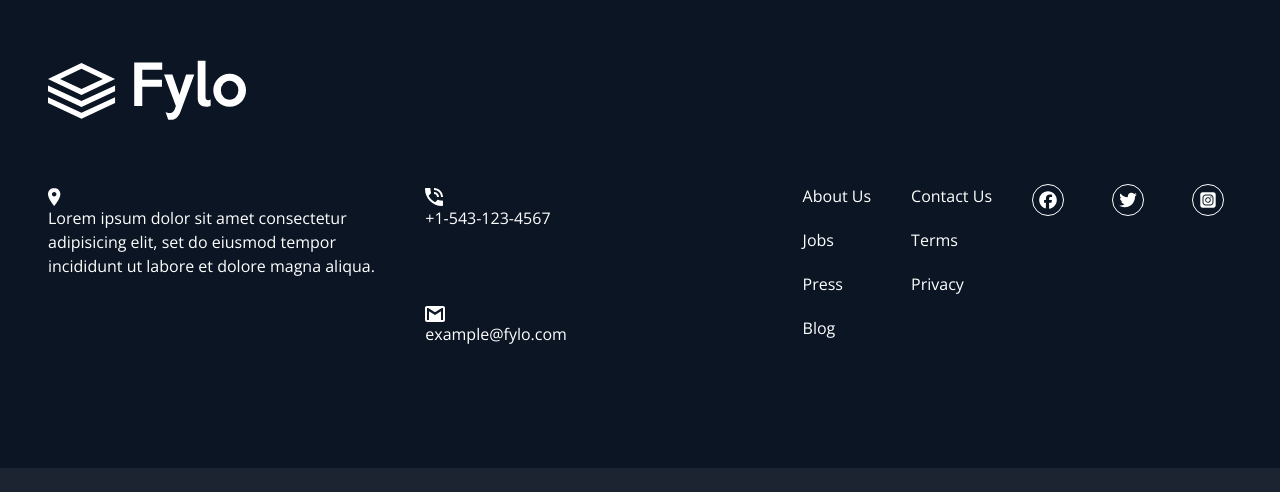
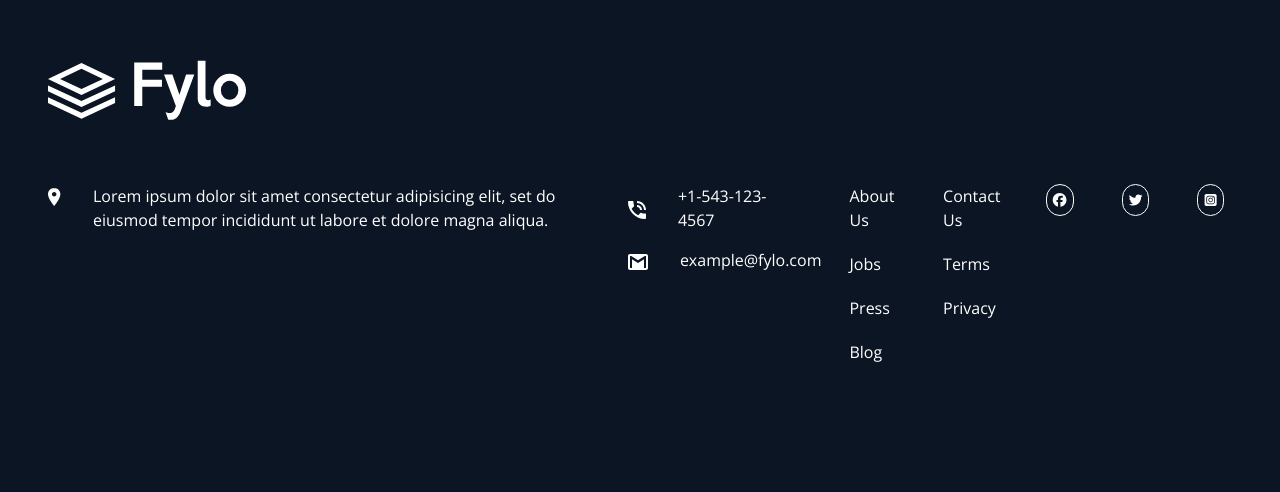
Before and after one commit to RMAlt-64/Fylo-dark-theme-landing-page, a React (Vite) app: page / in a window 1280 px wide. Shown: the part 3252-3744 px from the top of the page. Before the commit the page ends 3720 px from the top, so only its background shows below. Built offline with nearby package versions, Linux system fonts and the light colour scheme; a web font is replaced by a local one.

Commit message:
agreglos de layout

```diff
--- a/src/components/footer/Footer.tsx
+++ b/src/components/footer/Footer.tsx
@@ -14,7 +14,7 @@ export const Footer = () => {
             <img src={"/images/logo.svg"} alt="Logo" className="w-[198px] h-[60px] mb-16" />
 
 
-            <div className="flex flex-col gap-4 md:flex-row">
+            <div className="flex flex-col gap-4 md:flex-row md:gap-12">
                 <ExportLocalitation styles="flex-1" {...contactDetails[0]} />
 
                 <div className="flex flex-col gap-4 flex-1">
--- a/src/components/footer/constants.ts
+++ b/src/components/footer/constants.ts
@@ -15,9 +15,9 @@ export const contact: string[] = [
 ]
 
 export const contactDetails: LocalitationProps[] = [
-    { logo: "/images/icon-location.svg", text: "Lorem ipsum dolor sit amet consectetur adipisicing elit, set do eiusmod tempor incididunt ut labore et dolore magna aliqua.", className: "flex items-start gap-8" },
-    { logo: "/images/icon-phone.svg", text: "+1-543-123-4567", className: "flex items-center gap-8" },
-    { logo: "/images/icon-email.svg", text: "example@fylo.com", className: "flex items-center gap-8" },
+    { logo: "/images/icon-location.svg", text: "Lorem ipsum dolor sit amet consectetur adipisicing elit, set do eiusmod tempor incididunt ut labore et dolore magna aliqua.", styles: "flex items-start gap-8 md:max-w-[550px]" },
+    { logo: "/images/icon-phone.svg", text: "+1-543-123-4567", styles: "flex items-center gap-8" },
+    { logo: "/images/icon-email.svg", text: "example@fylo.com", styles: "flex items-center gap-8" },
 ]
 
 export const features: featuresProps[] = [
```
